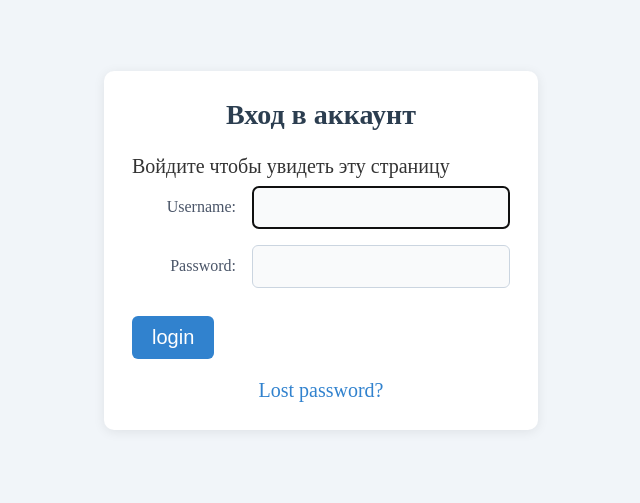
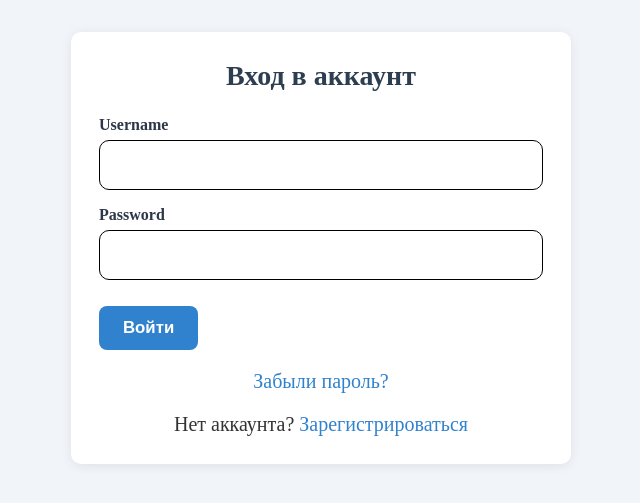
Before and after one commit to Egor-1911/django_design_studio, a Django app: page /accounts/login/?next=/catalog/requests/ in a window 1280 px wide. Shown: the part 65-568 px from the top of the page, without its empty margins (319-959 px from the left). Run offline with Django 5.2, Linux system fonts and the light colour scheme.

Commit message:
commit design requests

```diff
--- a/designstudio/catalog/static/css/styles.css
+++ b/designstudio/catalog/static/css/styles.css
@@ -52,7 +52,6 @@ body {
   flex-direction: column;
   align-items: center;
   justify-content: center;
-  height: 500px;
   margin: 0 auto;
   width: 1200px;
   gap: 30px;
@@ -67,10 +66,9 @@ body {
 }
 
 
-/* === Auth Form — стили под хедер и общий дизайн === */
 
 .auth-container {
-  max-width: 500px;
+  width: 500px;
   margin: 32px auto;
   padding: 28px;
   background: white;
@@ -84,34 +82,6 @@ body {
   color: #2c3e50;
   margin-bottom: 24px;
   font-size: 28px;
-}
-
-/* Таблица формы (оставлена как в оригинале) */
-.auth-table {
-  width: 100%;
-  border-collapse: collapse;
-  margin-bottom: 20px;
-}
-
-.auth-table td {
-  padding: 8px 0;
-}
-
-.auth-table td:first-child {
-  width: 120px;
-  padding-right: 16px;
-  text-align: right;
-  font-weight: 500;
-  color: #4a5568;
-}
-
-.auth-table input {
-  width: 100%;
-  padding: 10px 12px;
-  border: 1px solid #cbd5e0;
-  border-radius: 6px;
-  background-color: #f9fafb;
-  font-size: 18px;
 }
 
 
@@ -156,3 +126,136 @@ body {
 .logout a {
   font-size: 22px;
 }
+
+
+
+.form-group {
+  margin-bottom: 16px;
+}
+
+.form-group input {
+  width: 100%;
+  height: 50px;
+  outline: none;
+  border-radius: 10px;
+  border: 1px solid black;
+}
+
+.form-group textarea {
+  width: 100%;
+}
+
+.form-group-image {
+  width: auto;
+}
+
+.form-label-image input {
+  height: 100px;
+  width: auto;
+}
+
+
+.form-label {
+  display: block;
+  margin-bottom: 6px;
+  font-weight: 600;
+  color: #2d3748;
+}
+
+.btn-submit {
+  background-color: #3182ce;
+  color: white;
+  border: none;
+  border-radius: 8px;
+  padding: 12px 24px;
+  font-size: 1.05rem;
+  font-weight: 600;
+  cursor: pointer;
+  transition: background 0.2s;
+  margin-top: 10px;
+}
+
+
+/* === Страница "Мои заявки" === */
+
+
+.page-title h1{
+  font-size: 34px;
+  font-weight: 700;
+  color: black;
+  margin: 0;
+}
+
+.requests-list {
+  display: flex;
+  flex-direction: column;
+  width: 500px;
+  gap: 16px;
+}
+
+.request-card {
+  background: white;
+  border-radius: 10px;
+  padding: 20px;
+  border: 3px solid darkblue;
+  gap: 20px;
+}
+
+.request-title {
+  font-size: 24px;
+  font-weight: 600;
+  color: #2d3748;
+  margin: 0 0 12px 0;
+}
+
+.request-desc {
+  color: #4a5568;
+  margin: 0 0 16px 0;
+  line-height: 1.5;
+}
+
+.request-meta {
+  display: flex;
+  justify-content: space-between;
+  align-items: center;
+  font-size: 16px;
+  color: #718096;
+}
+
+.request-status {
+  color: dodgerblue;
+}
+
+.request-date {
+  font-style: italic;
+}
+
+
+.empty-state {
+  text-align: center;
+  padding: 40px 20px;
+  color: #718096;
+}
+
+.empty-state p {
+  margin-bottom: 16px;
+  font-size: 1.1rem;
+}
+
+.request-link {
+  display: inline-block;
+  margin-top: 12px;
+  color: #3182ce;
+  font-weight: 500;
+  text-decoration: none;
+}
+
+.request-link:hover {
+  text-decoration: underline;
+}
+
+/* Если заявка просрочена (опционально) */
+.request-overdue {
+  border-left-color: #e53e3e;
+  background-color: #fff5f5;
+}
--- a/designstudio/catalog/templates/base_generic.html
+++ b/designstudio/catalog/templates/base_generic.html
@@ -17,7 +17,8 @@
           {% block topnav %}
             <a href="{% url 'index' %}">Главная</a>
             {% if user.is_authenticated %}
-            <a href="">Создать заявку</a>
+            <a href="{% url 'design_request' %}">Создать заявку</a>
+            <a href="{% url 'my-requests' %}">Мои заявки</a>
              <p>{{ user.get_username }}</p>
              <form class="logout-form" method="post" action="{% url 'logout' %}">
                  {% csrf_token %}
@@ -25,7 +26,7 @@
              </form>
            {% else %}
              <a href="{% url 'login' %}?next={{ request.path }}">Вход</a>
-              <a href="{% url 'register' %}">Регистрация</a>
+              <a href="{% url 'registration' %}">Регистрация</a>
 
            {% endif %}
           {% endblock %}
--- a/designstudio/catalog/urls.py
+++ b/designstudio/catalog/urls.py
@@ -1,8 +1,10 @@
 from django.urls import path
 from . import views
-from .forms import RegisterForm
+from .forms import RegistrationForm
 
 urlpatterns = [
     path('', views.index, name='index'),
-    path('accounts/register/', views.register, name='register'),
+    path('accounts/registration/', views.registration, name='registration'),
+    path('design-request/', views.design_request_view, name='design_request'),
+    path('requests/', views.RequestsCreatedByUserListView.as_view(), name='my-requests'),
 ]
--- a/designstudio/templates/registration/login.html
+++ b/designstudio/templates/registration/login.html
@@ -7,36 +7,32 @@
 
     {% if form.errors %}
       <div class="alert alert-error">
-        Неверное имя или пароль. Попробуйте еще раз
+        Неверное имя пользователя или пароль.
       </div>
     {% endif %}
 
-    {% if next %}
-      {% if user.is_authenticated %}
-        <p>Your account doesn't have access to this page. To proceed, please login with an account that has access.</p>
-      {% else %}
-        <p>Войдите чтобы увидеть эту страницу</p>
-      {% endif %}
-    {% endif %}
+    <form method="post" class="auth-form">
+      {% csrf_token %}
 
-    <form method="post" action="{% url 'login' %}" class="auth-form">
-      {% csrf_token %}
-      <table class="auth-table">
-        <tr>
-          <td>{{ form.username.label_tag }}</td>
-          <td>{{ form.username }}</td>
-        </tr>
-        <tr>
-          <td>{{ form.password.label_tag }}</td>
-          <td>{{ form.password }}</td>
-        </tr>
-      </table>
-      <button type="submit" class="btn btn-primary">login</button>
-      <input type="hidden" name="next" value="{{ next }}">
+      <div class="form-group">
+        <label class="form-label"> {{ form.username.label }}</label>
+        {{ form.username }}
+      </div>
+
+      <div class="form-group">
+        <label class="form-label">{{ form.password.label}}</label>
+        {{ form.password }}
+      </div>
+
+      <button type="submit" class="btn-submit">Войти</button>
+<!--      <input type="hidden" name="next" value="{{ next }}">-->
     </form>
 
-    <p class="auth-footer-link">
-      <a href="{% url 'password_reset' %}">Lost password?</a>
+    <p class="auth-footer-link" style="text-align: center; margin-top: 20px;">
+      <a href="{% url 'password_reset' %}">Забыли пароль?</a>
+    </p>
+    <p class="auth-footer-link" style="text-align: center;">
+      Нет аккаунта? <a href="{% url 'registration' %}">Зарегистрироваться</a>
     </p>
   </div>
 
```
Also changed, not shown: designstudio/catalog/forms.py (+47 -8 lines), designstudio/catalog/models.py (+30 -0 lines), designstudio/catalog/templates/catalog/design_request.html (added, +46 -0 lines), designstudio/catalog/templates/catalog/requests_created_by_user.html (added, +36 -0 lines), designstudio/catalog/views.py (+47 -6 lines), designstudio/templates/registration/register.html (deleted, +0 -42 lines), designstudio/templates/registration/registration.html (added, +29 -0 lines), designstudio/db.sqlite3.
